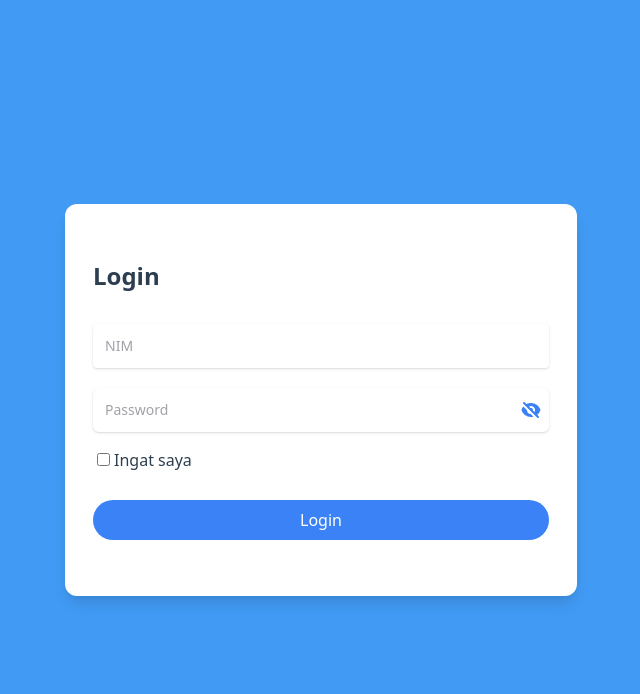
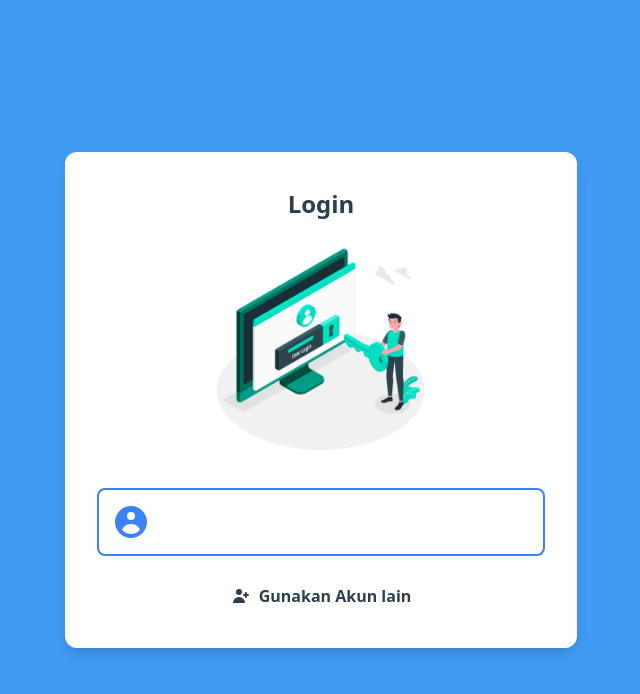
Before and after one commit to izzudin26/UNISLA-KHS, a Vue app in the folder frontend/: page /login in a window 1280 px wide. Shown: the top 694 px of the page, without its empty margins (319-959 px from the left). Built offline with nearby package versions, Linux system fonts and the light colour scheme; sample sign-in values are in the browser's storage.

Commit message:
add illustration image and change to localStorage

```diff
--- a/frontend/src/components/selectUser.vue
+++ b/frontend/src/components/selectUser.vue
@@ -1,7 +1,7 @@
 <template>
   <div>
     <div
-    @click="relogin"
+      @click="relogin"
       class="border-2 m-5 border-blue-500 rounded-lg flex flex-row transform transition hover:scale-105 hover:text-blue-500 cursor-default"
     >
       <svg
@@ -32,11 +32,10 @@ export default {
   methods: {
     relogin() {
       this.isLogin = true;
-          this.$router.push("/khs");
-
+      this.$router.push("/khs");
       login(this.user.nim, this.user.password)
         .then((response) => {
-          sessionStorage.setItem("sessionLogin", response.cookie)
+          localStorage.setItem("sessionLogin", response.cookie);
         })
         .catch((err) => {
           if (err == "wrong username password") {
--- a/frontend/src/pages/Login.vue
+++ b/frontend/src/pages/Login.vue
@@ -4,9 +4,10 @@
     class="flex mx-auto justify-self-center container w-screen h-screen justify-center align-middle"
   >
     <div
-      class="rounded-xl sm:w-full xs:w-full md:w-2/4 lg:w-2/5 transform transition hover:scale-105 h-auto py-10 px-3 flex flex-col bg-white outline-none mx-auto shadow-lg align self-center"
+      class="rounded-xl sm:w-full xs:w-full md:w-2/4 lg:w-2/5 transform transition hover:scale-105 h-auto py-8 px-3 flex flex-col bg-white outline-none mx-auto shadow-lg align self-center"
     >
-      <span class="font-semibold p-4 flex text-2xl">Login</span>
+      <span class="font-bold p-1 flex text-2xl mx-auto">Login</span>
+      <img :src="image" class="p-3 md:w-1/2 lg:w-1/2 mx-auto xs:w-full sm:w-1/2" />
       <template v-if="recentUser">
         <SelectUser :user="recentUser" />
         <div
@@ -50,6 +51,7 @@
           />
           <div class="absolute inset-y-0 right-0 flex items-center">
             <button
+            type="button"
               @click="showPassword = !showPassword"
               class="p-2 focus:outline-none"
             >
@@ -145,6 +147,7 @@ export default {
   data: () => ({
     recentUser: {},
     isLogin: false,
+    image: require("@/assets/login.jpg"),
     showPassword: false,
     failedMessage: "",
     nim: "",
@@ -152,7 +155,7 @@ export default {
     isSave: false,
   }),
   created() {
-    const recentUser = sessionStorage.getItem("user");
+    const recentUser = localStorage.getItem("user");
     this.recentUser = JSON.parse(recentUser);
     console.log(this.recentUser)
   },
@@ -174,7 +177,7 @@ export default {
         });
     },
     saveSessionLogin(session) {
-      sessionStorage.setItem("sessionLogin", session);
+      localStorage.setItem("sessionLogin", session);
     },
     saveUser(nim, password) {
       console.log("Saved user");
@@ -182,8 +185,8 @@ export default {
         nim,
         password,
       };
-      sessionStorage.setItem("user", JSON.stringify(data));
-      console.log(sessionStorage.getItem("user"));
+      localStorage.setItem("user", JSON.stringify(data));
+      console.log(localStorage.getItem("user"));
     },
   },
 };
--- a/frontend/src/pages/khs.vue
+++ b/frontend/src/pages/khs.vue
@@ -7,13 +7,15 @@
     <div
       class="rounded-xl sm:w-full xs:w-full md:w-2/4 lg:w-2/5 transform transition hover:scale-105 h-auto py-10 px-3 flex flex-col bg-white outline-none mx-auto shadow-lg align self-center"
     >
-      <span class="p-3 text-2xl font-semibold mb-5"
+      <span class="p-3 text-2xl font-bold text-blue-500 mx-auto"
         >Semester {{ $route.params.semester }}</span
       >
+      <img :src="studentImage" class="md:w-1/2 lg:w-1/2 mx-auto xs:w-full sm:w-1/2" />
+
       <table class="table-auto px-4">
         <thead>
           <tr>
-            <th class="w-1/3">Mata Kuliah</th>
+            <th class="w-1/3 text-center">Mata Kuliah</th>
             <th class="w-1/6">Nilai</th>
             <th class="w-1/6">SKS</th>
           </tr>
@@ -24,7 +26,7 @@
             v-for="(khs, i) in khs"
             :key="i"
           >
-            <td class="text-sm font-semibold">{{ khs.mataKuliah }}</td>
+            <td class="text-sm text-right font-semibold">{{ khs.mataKuliah }}</td>
             <td class="text-center">{{ khs.nilai }}</td>
             <td class="text-center">{{ khs.sks }}</td>
           </tr>
@@ -41,6 +43,7 @@ export default {
   name: "Khs",
   data: () => ({
     khs: [],
+    studentImage: require("@/assets/student.jpg")
   }),
   created() {
     this.fetchKhs();
@@ -48,14 +51,14 @@ export default {
   methods: {
     fetchKhs() {
       const cookie =
-        sessionStorage.getItem("sessionLogin") ?? this.$router.replace("/");
+        localStorage.getItem("sessionLogin") ?? this.$router.replace("/");
       const semester = this.$route.params.semester;
       getKhs(semester, cookie)
         .then((result) => {
           this.khs = result.data;
         })
         .catch((err) => {
-          err == "Unauthorized" ? this.$router.replace("/") : console.log(err);
+          err == "Unauthorized" ? this.$router.replace("/") : alert("Gagal Mengambil data KHS") && this.$router.go(-1);
         });
     },
   },
```
